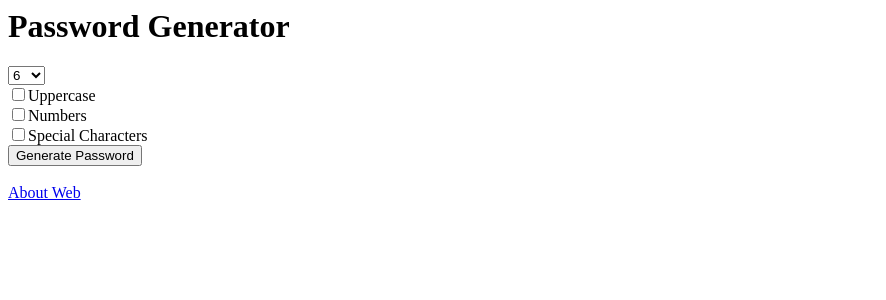
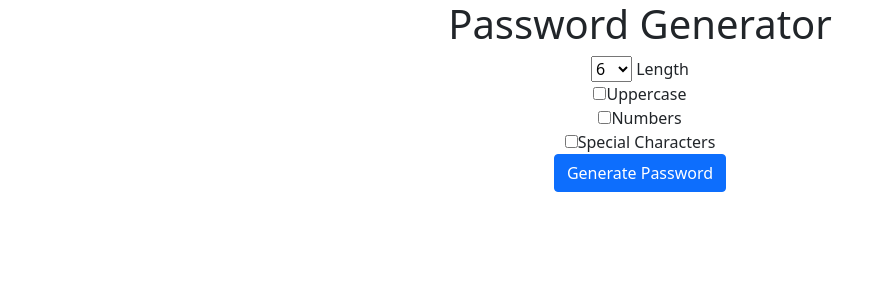
Before and after one commit to truongduchainguyen/demo-django, a Django app: page / in a window 1280 px wide. Shown: the top 300 px of the page, without its empty margins (0-886 px from the left). Run offline with Django 3.2, Linux system fonts and the light colour scheme.

Commit message:
some css

```diff
--- a/generator/templates/generator/home.html
+++ b/generator/templates/generator/home.html
@@ -1,3 +1,6 @@
+<link href="https://cdn.jsdelivr.net/npm/bootstrap@5.0.0-beta1/dist/css/bootstrap.min.css" rel="stylesheet" integrity="sha384-giJF6kkoqNQ00vy+HMDP7azOuL0xtbfIcaT9wjKHr8RbDVddVHyTfAAsrekwKmP1" crossorigin="anonymous">
+
+<div class="container text-center">
 	<h1>Password Generator</h1>
 
 	<form action = "{% url 'password' %}">
@@ -12,6 +15,7 @@
 			<option value = "13">13</option>
 			<option value = "14">14</option>
 		</select>
+		Length
 		<br>
 		<input type = "checkbox" name = "uppercase">Uppercase
 		<br>
@@ -20,8 +24,9 @@
 		<input type = "checkbox" name = "special">Special Characters
 		<br>
 
-	<input type = "submit" value = "Generate Password">
+		<input type = "submit" value = "Generate Password" class="btn btn-primary">
+		<!-- <br>
 		<br>
-	<br>
-	<a href="{% url 'about' %}">About Web</a>
+		<a href="{% url 'about' %}">About Web</a> -->
 	</form>
+</div>
```
Also changed, not shown: generator/templates/generator/password.html (+7 -3 lines). Lines whose indentation alone changed are shown as unchanged.
